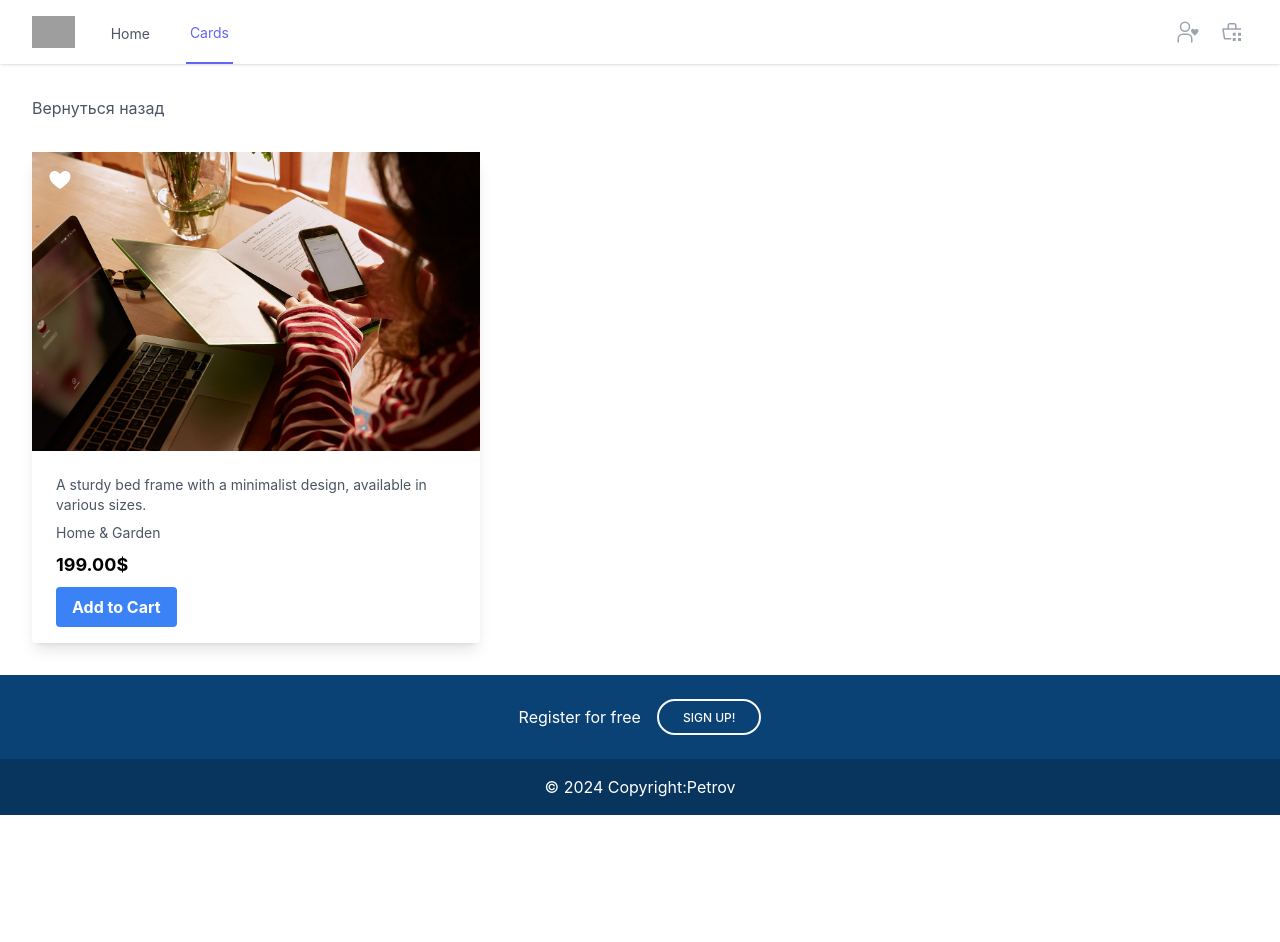
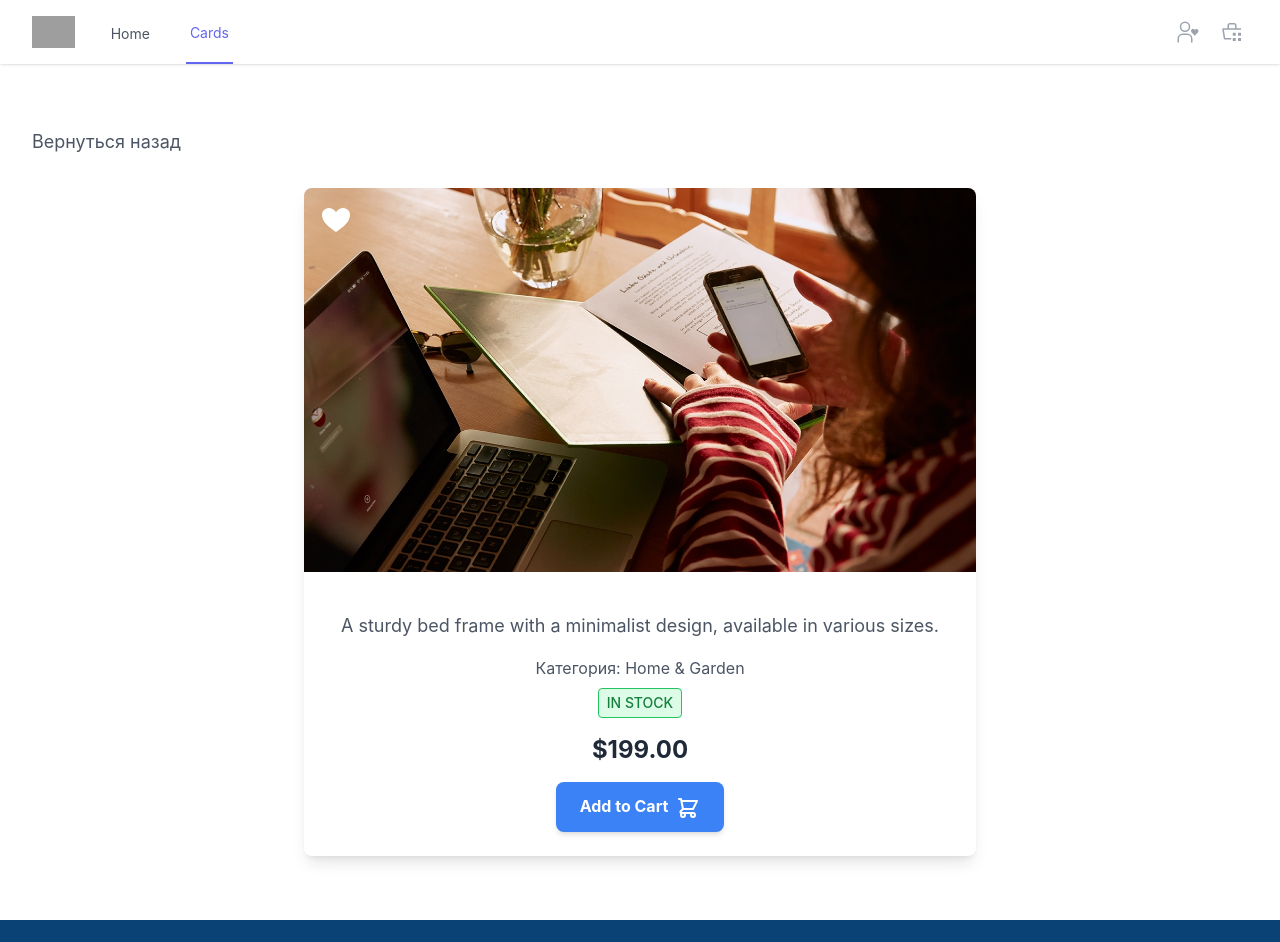
Before and after one commit to Propalik/React-work, a React (Vite) app: page /cards/1 in a window 1280 px wide. Shown: the top 942 px of the page. Before the commit the page ends 815 px from the top, so only its background shows below. Built offline with nearby package versions, Linux system fonts and the light colour scheme; grey boxes are pictures that could not be loaded; the HTML template or start-up script is replaced by a standard one.

Commit message:
№8.2
мелкие доработки, использование готовых решений для определенных вещей,

```diff
--- a/src/components/ui/Card/Card.jsx
+++ b/src/components/ui/Card/Card.jsx
@@ -1,39 +1,38 @@
+import { useState } from "react";
 import { Stepper } from "../Stepper/Stepper";
 
 /**
  * Компонент карточка
  * @param {object} props - Свойства компонента.
- * @param {object} props.details - Детали карточки.
- * @param {string} props.details.id - Идентификатор карточки.
- * @param {string} props.details.title - Название карточки.
- * @param {string} props.details.category - Категория карточки (необязательно).
- * @param {string} props.details.description - Описание карточки (необязательно).
- * @param {string} [props.details.price] - Цена карточки (необязательно).
- * @param {number} [props.details.rating] - Рейтинг карточки (необязательно).
- * @param {string} props.details.imgSrc - Путь к изображению.
- * @param {function} props.onClick - Обработчик клика по карточке (необязательно).
  * @returns {JSX.Element} Элемент JSX.
  */
-
 export const Card = (props) => {
   // eslint-disable-next-line react/prop-types
-  const {title, category, description, price, imgSrc, isFavorite, id, cartQuantity } = props.details;
+  const { title, category, description, price, imgSrc, isFavorite, id, cartQuantity } = props.details;
 
   // eslint-disable-next-line react/prop-types
   const { onBtnClick, onStepperUpdate, onToggleFavorite } = props;
-  //обработчик клика
+
   const handleBtnClick = () => onBtnClick(id);
-
-  // тоже самое но для избранного
   const handleFavorite = (event) => {
-    event.stopPropagation(); // Предотвр. всплытие события
+    event.stopPropagation(); // Предотвратить всплытие события
     onToggleFavorite(id);
   };
 
+  // Состояние для хранения количества
+  const [quantity, setQuantity] = useState(cartQuantity || 1);
+
+  // Обработчик изменения количества
+  const handleQuantityUpdate = (value) => {
+    setQuantity(value);
+    onStepperUpdate(id, value);
+  };
+
+  // Общая цена
+  const totalPrice = price ? (quantity * price).toFixed(2) : 0;
 
   return (
-
-    <div   className="w-80 bg-white shadow rounded">
+    <div className="w-80 bg-white shadow rounded">
       <div
         className="h-48 w-full bg-gray-200 flex flex-col justify-between p-4 bg-cover bg-center"
         style={{ backgroundImage: `url(${imgSrc})` }}
@@ -41,32 +40,17 @@ export const Card = (props) => {
         <div className="flex justify-between">
           {/* Favorite Button */}
           <button
-          onClick={handleFavorite}
+            onClick={handleFavorite}
             className={` ${isFavorite ? "text-red-500" : "text-white"}`}
           >
-            <svg
-              className="w-6 h-6 fill-current"
-              viewBox="0 0 32 32"
-              xmlns="http://www.w3.org/2000/svg"
-            >
+            <svg className="w-6 h-6 fill-current" viewBox="0 0 32 32" xmlns="http://www.w3.org/2000/svg">
               <path d="m16 28c7-4.733 14-10 14-17 0-1.792-.683-3.583-2.05-4.95-1.367-1.366-3.158-2.05-4.95-2.05-1.791 0-3.583.684-4.949 2.05l-2.051 2.051-2.05-2.051c-1.367-1.366-3.158-2.05-4.95-2.05-1.791 0-3.583.684-4.949 2.05-1.367 1.367-2.051 3.158-2.051 4.95 0 7 7 12.267 14 17z"></path>
             </svg>
           </button>
           {/* Add Button */}
           <button onClick={handleBtnClick} className="text-white hover:text-blue-500">
-            <svg
-              xmlns="http://www.w3.org/2000/svg"
-              className="h-6 w-6"
-              fill="none"
-              viewBox="0 0 24 24"
-              stroke="currentColor"
-            >
-              <path
-                strokeLinecap="round"
-                strokeLinejoin="round"
-                strokeWidth="2"
-                d="M12 4v16m8-8H4"
-              />
+            <svg xmlns="http://www.w3.org/2000/svg" className="h-6 w-6" fill="none" viewBox="0 0 24 24" stroke="currentColor">
+              <path strokeLinecap="round" strokeLinejoin="round" strokeWidth="2" d="M12 4v16m8-8H4" />
             </svg>
           </button>
         </div>
@@ -89,28 +73,22 @@ export const Card = (props) => {
       </div>
       <div className="p-4 flex flex-col items-center">
         {/* Category */}
-        {category && (
-          <p className="text-gray-400 font-light text-xs text-center">{category}</p>
-        )}
+        {category && <p className="text-gray-400 font-light text-xs text-center">{category}</p>}
         {/* Title */}
-        {title && (
-          <h1 className="text-gray-800 text-center mt-1">{title}</h1>
-        )}
+        {title && <h1 className="text-gray-800 text-center mt-1">{title}</h1>}
         {/* Description */}
-        {description && (
-          <p className="text-gray-600 text-sm text-center mt-1">{description}</p>
-        )}
-        {/* Price */}
+        {description && <p className="text-gray-600 text-sm text-center mt-1">{description}</p>}
+        {/* Total Price */}
         <p className="text-center text-gray-800 mt-1">
-          {price && price > 0 ? `$${price}` : "Out of stock"}
+          {price && price > 0 ? `$${totalPrice}` : "Out of stock"}
         </p>
         {/* Cart Quantity */}
         {cartQuantity !== undefined && (
           <Stepper
             minValue={1}
             maxValue={10}
-            onQuantityUpdate={(value) => onStepperUpdate(id, value)}
-
+            value={quantity} // Установите текущее количество в степпер
+            onQuantityUpdate={handleQuantityUpdate}
           />
         )}
         {/* Add to Order Button */}
@@ -119,24 +97,11 @@ export const Card = (props) => {
           disabled={!price || price <= 0}
         >
           Add to order
-          <svg
-            xmlns="http://www.w3.org/2000/svg"
-            className="h-6 w-6 ml-2"
-            fill="none"
-            viewBox="0 0 24 24"
-            stroke="currentColor"
-          >
-            <path
-              strokeLinecap="round"
-              strokeLinejoin="round"
-              strokeWidth="2"
-              d="M3 3h2l.4 2M7 13h10l4-8H5.4M7 13L5.4 5M7 13l-2.293 2.293c-.63.63-.184 1.707.707 1.707H17m0 0a2 2 0 100 4 2 2 0 000-4zm-8 2a2 2 0 11-4 0 2 2 0 014 0z"
-            />
+          <svg xmlns="http://www.w3.org/2000/svg" className="h-6 w-6 ml-2" fill="none" viewBox="0 0 24 24" stroke="currentColor">
+            <path strokeLinecap="round" strokeLinejoin="round" strokeWidth="2" d="M3 3h2l.4 2M7 13h10l4-8H5.4M7 13L5.4 5M7 13l-2.293 2.293c-.63.63-.184 1.707.707 1.707H17m0 0a2 2 0 100 4 2 2 0 000-4zm-8 2a2 2 0 11-4 0 2 2 0 014 0z" />
           </svg>
         </button>
       </div>
     </div>
   );
-
-
 };
--- a/src/pages/CardDetail.jsx
+++ b/src/pages/CardDetail.jsx
@@ -1,57 +1,101 @@
 import { useParams } from "react-router-dom";
-
 import { Link } from "react-router-dom";
-
-import useProductsStore from "../Store/useProductsStore"
+import useProductsStore from "../Store/useProductsStore";
 
 const CardDetail = () => {
   const { id } = useParams();
-
   const { products, setFavorite } = useProductsStore();
 
   // Находим карточку по id.
   const product = products?.find((product) => product?.id === id);
 
-
-
-
-
   return (
-    <section className="card-details">
+    <section className="card-details py-8">
       <div className="container mx-auto p-4">
         <Link
           to="/cards"
-          className=" text-gray-600 hover:text-gray-900 mb-8 inline-flex"
+          className="text-gray-600 hover:text-gray-900 mb-8 inline-flex text-lg"
         >
           Вернуться назад
         </Link>
-        <div className="max-w-md rounded shadow-lg relative">
+        <div className="max-w-2xl mx-auto bg-white rounded-lg shadow-lg relative">
+          {/* Изображение карточки */}
+          <div className="relative h-96 bg-gray-200 rounded-t-lg overflow-hidden">
             <img
-           className="w-full" src={product?.imgSrc} alt={product?.title} />
-
+              className="object-cover w-full h-full"
+              src={product?.imgSrc}
+              alt={product?.title}
+            />
             <button
-            className={`absolute top-0 left-0 m-2 p-2 rounded-full ${
+              className={`absolute top-2 left-2 p-2 rounded-full ${
                 product?.isFavorite ? "text-red-500" : "text-white"
               }`}
               onClick={() => setFavorite(id)}
             >
               <svg
-              className="w-6 h-6 fill-current"
+                className="w-8 h-8 fill-current"
                 viewBox="0 0 32 32"
                 xmlns="http://www.w3.org/2000/svg"
               >
                 <path d="m16 28c7-4.733 14-10 14-17 0-1.792-.683-3.583-2.05-4.95-1.367-1.366-3.158-2.05-4.95-2.05-1.791 0-3.583.684-4.949 2.05l-2.051 2.051-2.05-2.051c-1.367-1.366-3.158-2.05-4.95-2.05-1.791 0-3.583.684-4.949 2.05-1.367 1.367-2.051 3.158-2.051 4.95 0 7 7 12.267 14 17z"></path>
               </svg>
             </button>
-          <div className="px-6 py-4">
-            <div className="font-bold text-xl mb-2">{product?.title}</div>
-            <p className="text-gray-600 text-sm mb-2">{product?.description}</p>
-            <p className="text-gray-600 text-sm mb-2">{product?.category}</p>
+          </div>
+          {/* Детали карточки */}
+          <div className="p-6">
+            <h1 className="text-3xl font-bold text-gray-800 mb-4 text-center">
+              {product?.title}
+            </h1>
+            <p className="text-gray-600 text-lg mb-4 text-center">
+              {product?.description}
+            </p>
+            <p className="text-gray-600 text-md mb-2 text-center">
+              Категория: {product?.category}
+            </p>
+            {/* Статус наличия */}
+            <div className="flex justify-center mb-4">
+              {product?.price && product?.price > 0 ? (
+                <span className="uppercase text-sm bg-green-100 px-2 py-1 border-green-500 border rounded text-green-700 font-medium select-none">
+                  In Stock
+                </span>
+              ) : (
+                <span className="uppercase text-sm bg-red-100 px-2 py-1 border-red-500 border rounded text-red-700 font-medium select-none">
+                  Out of Stock
+                </span>
+              )}
+            </div>
+            {/* Цена */}
+            <p className="text-2xl font-bold text-gray-800 text-center mb-4">
+              {product?.price && product?.price > 0 ? `$${product.price}` : "Not available"}
+            </p>
+            {/* Кнопка добавления в корзину */}
+            <div className="flex justify-center">
+            <button
+  className={`${
+    !product?.price || product?.price <= 0
+      ? "bg-gray-400 cursor-not-allowed"
+      : "bg-blue-500 hover:bg-blue-600"
+  } text-white font-bold py-3 px-6 rounded-lg shadow-md transition-all duration-300`}
+  disabled={!product?.price || product?.price <= 0}
+>
+  Add to Cart
+  <svg
+    xmlns="http://www.w3.org/2000/svg"
+    className="h-6 w-6 ml-2 inline-block"
+    fill="none"
+    viewBox="0 0 24 24"
+    stroke="currentColor"
+  >
+    <path
+      strokeLinecap="round"
+      strokeLinejoin="round"
+      strokeWidth="2"
+      d="M3 3h2l.4 2M7 13h10l4-8H5.4M7 13L5.4 5M7 13l-2.293 2.293c-.63.63-.184 1.707.707 1.707H17m0 0a2 2 0 100 4 2 2 0 000-4zm-8 2a2 2 0 11-4 0 2 2 0 014 0z"
+    />
+  </svg>
+</button>
 
-            <div className="text-lg font-bold mb-2">{product?.price}$</div>
-            <button className="bg-blue-500 hover:bg-blue-600 text-white font-bold py-2 px-4 rounded">
-              Add to Cart
-            </button>
+            </div>
           </div>
         </div>
       </div>
```
Lines whose indentation alone changed are shown as unchanged.
